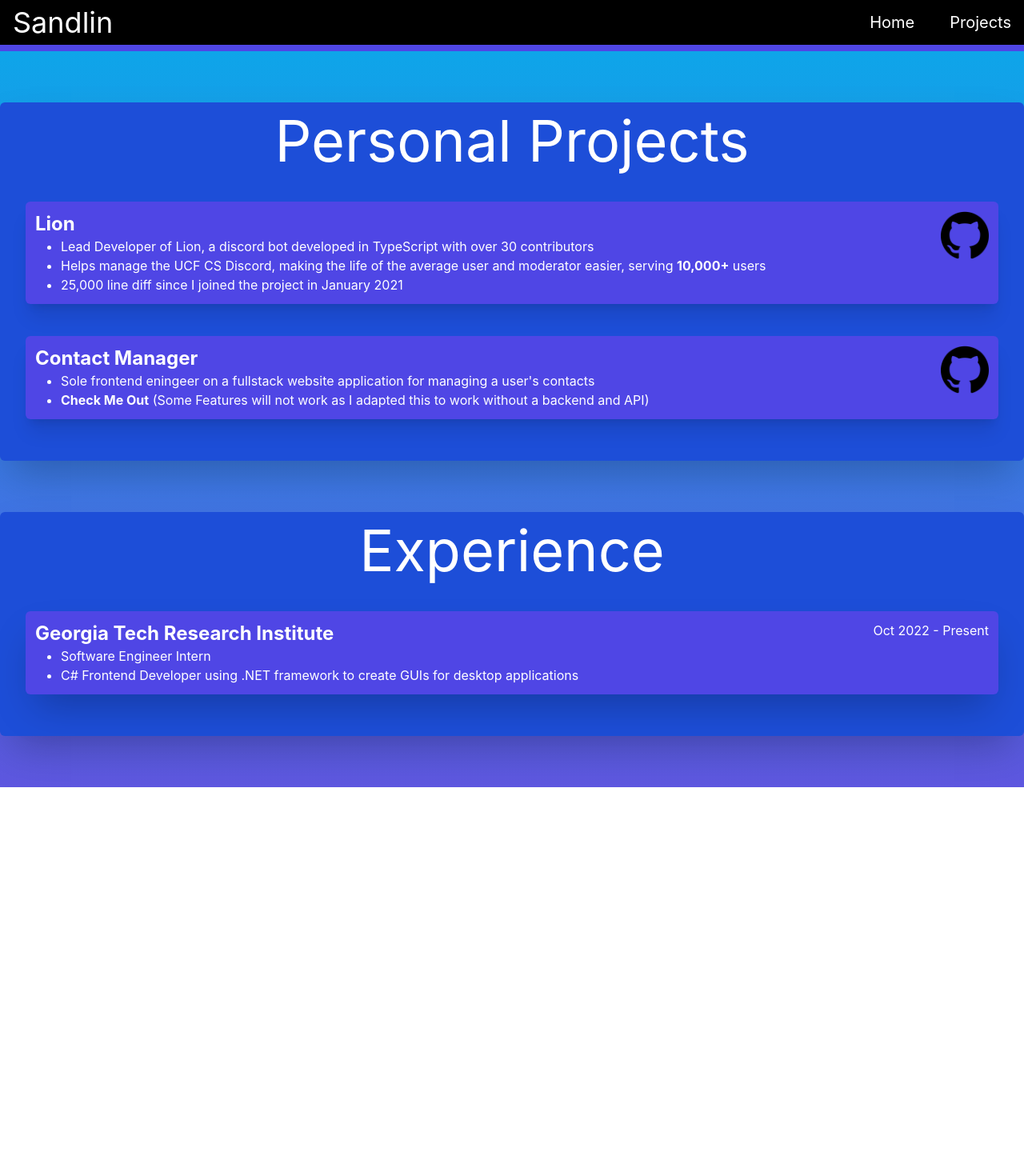
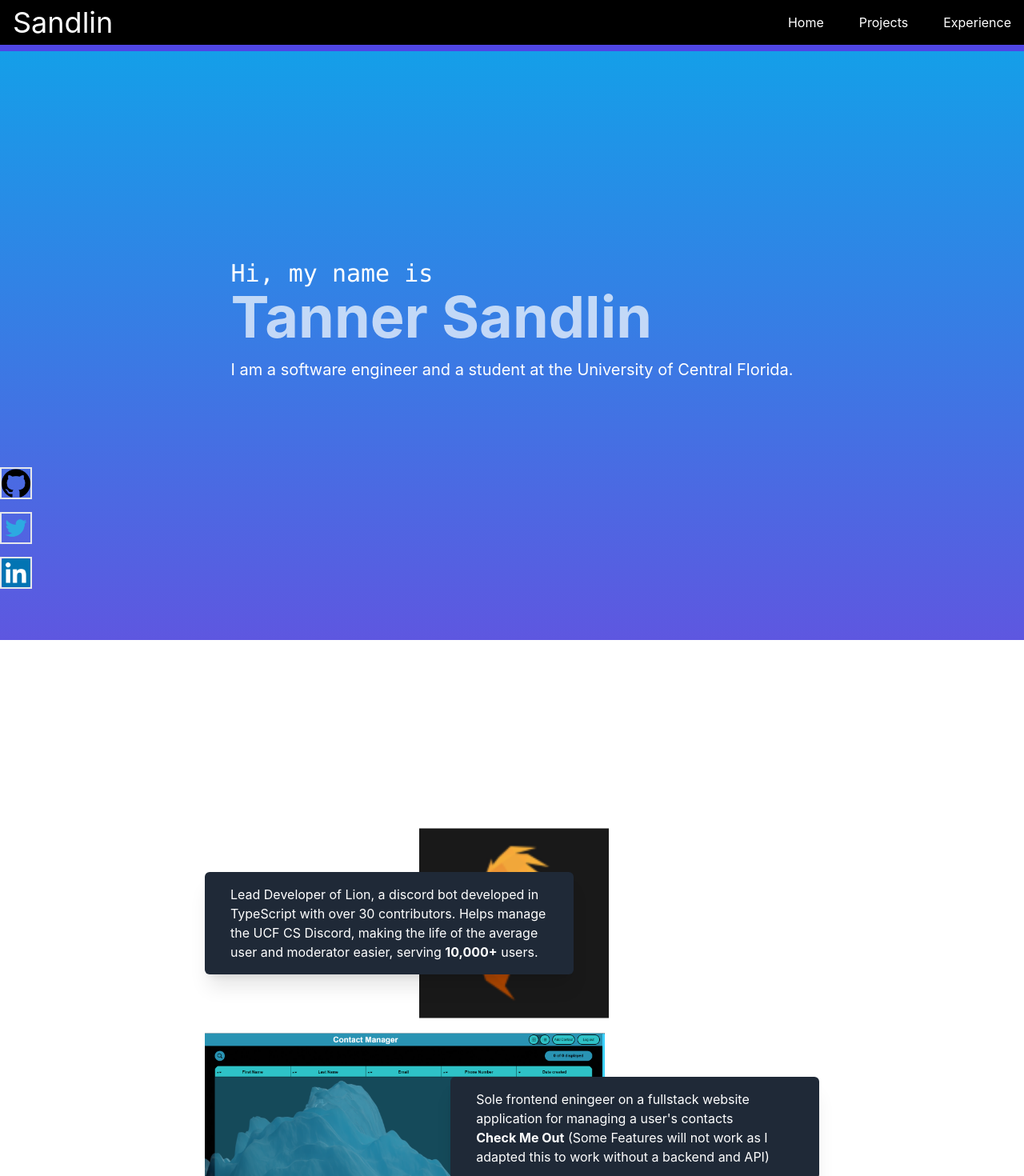
Before and after one commit to tanndlin/Portfolio, a React (Create React App) app: page /projects in a window 1280 px wide. Shown: the top 1470 px of the page at 80% size. Before the commit the page ends 984 px from the top, so only its background shows below. Built offline with nearby package versions, Linux system fonts and the light colour scheme.

Commit message:
Overhaul projects and Homepage

```diff
--- a/src/App.css
+++ b/src/App.css
@@ -1,42 +1,3 @@
-.App {
-  text-align: center;
-}
-
-.App-logo {
-  height: 40vmin;
-  pointer-events: none;
-}
-
-@media (prefers-reduced-motion: no-preference) {
-  .App-logo {
-    animation: App-logo-spin infinite 20s linear;
-  }
-}
-
-.App-header {
-  background-color: #282c34;
-  min-height: 100vh;
-  display: flex;
-  flex-direction: column;
-  align-items: center;
-  justify-content: center;
-  font-size: calc(10px + 2vmin);
-  color: white;
-}
-
-.App-link {
-  color: #61dafb;
-}
-
-@keyframes App-logo-spin {
-  from {
-    transform: rotate(0deg);
-  }
-  to {
-    transform: rotate(360deg);
-  }
-}
-
 .project {
   transition: 0.2s;
 }
@@ -61,6 +22,9 @@
 }
 
 .bg {
-  /* Gradient */
   background: linear-gradient(0deg, #5e57e0 0%, rgb(14 165 233) 100%);
+  position: fixed;
+  height: 100vh;
+  width: 100vw;
+  z-index: -1000;
 }
--- a/src/App.js
+++ b/src/App.js
@@ -1,24 +1,33 @@
 import React from 'react';
-import { BrowserRouter as Router, Routes, Route } from 'react-router-dom';
 import HomePage from './pages/HomePage';
 import Header from './components/Header';
 import ProjectsPage from './pages/ProjectsPage';
+import SocialLink from './components/SocialLink';
+import ExperiencePage from './pages/ExperiencePage';
+import Container from './components/Container';
+import githubLogo from './img/github.png';
+import twitterLogo from './img/twitter.png';
+import linkedinLogo from './img/linkedin.png';
 
 import './App.css';
 
+
 function App() {
   return (
-    <Router>
-      <div>
-        <Header />
-        <Routes>
-          <Route exact path="/" element={<HomePage />} />
-          <Route exact path="/projects" element={<ProjectsPage />} />
-          <Route path="/Contact-Manager/src/index.html" />
-        </Routes>
-      </div>
-    </Router>
-
+    <>
+      <Header />
+      <div className='bg'></div>
+      <li className='fixed flex flex-col justify-center gap-4 bottom-16'>
+        <SocialLink link={'https://github.com/tanndlin'} logo={githubLogo} alt={'Github Logo'} />
+        <SocialLink link={'https://twitter.com/Tanner_Sandlin'} logo={twitterLogo} alt={'Twitter Logo'} />
+        <SocialLink className='w-10' link={'https://www.linkedin.com/in/tanner-sandlin/'} logo={linkedinLogo} alt={'LinkedIn Logo'} />
+      </li>
+      <Container>
+        <HomePage />
+        <ProjectsPage />
+        <ExperiencePage />
+      </Container>
+    </>
   );
 }
 
--- /dev/null
+++ b/src/components/Container.js
@@ -0,0 +1,14 @@
+import React from 'react';
+
+
+const Container = (props) => {
+    return (
+        <div className='w-full flex flex-row lg:px-64 sm:px-16'>
+            <main className='w-full'>
+                {props.children}
+            </main>
+        </div>
+    )
+}
+
+export default Container
--- a/src/components/Header.js
+++ b/src/components/Header.js
@@ -1,15 +1,20 @@
 import React from 'react';
-import { Link } from 'react-router-dom';
 
 function Header() {
     return (
-        <header className='grid grid-cols-3 h-16 bg-black text-white border-b-8 min-w-[400px] border-indigo-600'>
+        <header className='grid h-16 bg-black text-white border-b-8 border-indigo-600 fixed w-full z-50'>
             <h1 className='text-4xl my-auto ml-4'>Sandlin</h1>
             <nav className='col-start-3 my-auto'>
                 <ul className='flex my-auto gap-3 float-right'>
-                    <Link className='mx-4 text-xl' to={{ pathname: '/' }}>Home</Link>
-                    <Link className='mx-4 text-xl' to={{ pathname: '/projects' }}>Projects</Link>
-                    {/* <Link className='mx-4 text-xl' to={{ pathname: '/' }}>Contact</Link> */}
+                    <a className='mx-4 text-md'
+                        href='#home'
+                    >Home</a>
+                    <a className='mx-4 text-md'
+                        href='#projects'
+                    >Projects</a>
+                    <a className='mx-4 text-md'
+                        href='#experience'
+                    >Experience</a>
                 </ul>
             </nav>
         </header>
--- a/src/components/Project.js
+++ b/src/components/Project.js
@@ -1,25 +1,23 @@
 import React from 'react';
-import logo from '../img/github.png';
 
 function Project(props) {
     return (
-        <section className='project flex flex-cols p-3 my-10 mx-5 bg-indigo-600 rounded-md justify-between shadow-xl'>
+        <section className=''>
             <div>
-                <h1 className='text-2xl font-bold'>
+                <h1 className={`text-2xl mb-16 ${props.side === 'right' && 'text-right'}`}>
                     {props.title}
                 </h1>
-                <ul className='list-disc ml-8'>
-                    {props.children}
-                </ul>
-            </div>
-
-            {props.link && (
-                <div className='flex w-1/20 min-w-[48px]'>
-                    <a className='right-0 top-0' href={props.link}>
-                        <img className='' src={logo} alt="Github Logo" />
+                <div className='flex flex-row relative'>
+                    <ul className={`${props.side === 'right' && 'ml-auto'} list-disc pl-8 w-3/5 p-4 bg-gray-800 rounded-md shadow-xl`}>
+                        {props.children}
+                    </ul>
+                    <a
+                        className={`w-3/4 max-w-[500px] absolute top-1/2 -translate-y-1/2 -z-10 ${props.side === 'left' ? 'right-0' : 'left-0'}`}
+                        href={props.link}>
+                        <img className='min-h-[237px]' src={props.img} alt="Project" />
                     </a>
                 </div>
-            )}
+            </div>
         </section>
     );
 }
--- a/src/components/SocialLink.js
+++ b/src/components/SocialLink.js
@@ -2,7 +2,7 @@
 
 function SocialLink(props) {
     return (
-        <span className='flex w-16 socialLink border-2 border-white rounded-full'>
+        <span className='flex w-10 socialLink border-2 cursor-pointer'>
             <a className='m-auto' href={props.link} target="_blank" rel="noopener noreferrer">
                 {props.className && (
                     <img className={props.className} src={props.logo} alt={props.alt} />
--- /dev/null
+++ b/src/pages/ExperiencePage.js
@@ -0,0 +1,19 @@
+import React from 'react'
+import Experience from '../components/Experience'
+
+const ExperiencePage = () => {
+    return (
+        <div id='experience' className='min-h-screen flex min-w-[400px]'>
+
+            <article className="container bg-blue-700 m-auto rounded-md text-white p-3 shadow-2xl">
+                <h1 className="text-7xl text-center">Experience</h1>
+                <Experience title={'Georgia Tech Research Institute'} date={'Oct 2022 - Present'}>
+                    <li>Software Engineer Intern</li>
+                    <li>C# Frontend Developer using .NET framework to create GUIs for desktop applications</li>
+                </Experience>
+            </article>
+        </div>
+    )
+}
+
+export default ExperiencePage
--- a/src/pages/HomePage.js
+++ b/src/pages/HomePage.js
@@ -1,31 +1,16 @@
 import React from 'react';
-import { Link } from 'react-router-dom';
-import SocialLink from '../components/SocialLink';
-import githubLogo from '../img/github.png';
-import twitterLogo from '../img/twitter.png';
-import linkedinLogo from '../img/linkedin.png';
 
 function HomePage() {
     return (
-        <div className='bg h-minus-header flex min-w-[400px]'>
-            <article className="container bg-blue-700 m-auto mt-32 rounded-md text-white py-10 shadow-2xl">
-                <h1 className="text-7xl text-center">Tanner Sandlin</h1>
-                <h2 className="text-3xl text-center">Self-Taught Developer and CS Student</h2>
-
-                <section className="flex flex-col">
-                    <Link
-                        className="text-2xl mx-auto my-10 p-3 px-16 border-4 border-white rounded-md hover:bg-white hover:text-blue-700 shadow-lg"
-                        to={{ pathname: '/projects' }}>
-                        View Projects
-                    </Link>
-                    <div className='flex flex-row justify-center gap-16'>
-                        <SocialLink link={'https://github.com/tanndlin'} logo={githubLogo} alt={'Github Logo'} />
-                        <SocialLink link={'https://twitter.com/Tanner_Sandlin'} logo={twitterLogo} alt={'Twitter Logo'} />
-                        <SocialLink className='w-10' link={'https://www.linkedin.com/in/tanner-sandlin/'} logo={linkedinLogo} alt={'LinkedIn Logo'} />
-                    </div>
-                </section>
+        <div id='home' className='min-h-screen flex w-full'>
+            <article className="m-auto text-white">
+                <h2 className="text-3xl font-mono">Hi, my name is</h2>
+                <h1 className="text-7xl font-bold opacity-70">Tanner Sandlin</h1>
+                <p className='text-xl mt-4'>
+                    I am a software engineer and a student at the University of Central Florida.
+                </p>
             </article>
-        </div>
+        </div >
     );
 }
 
--- a/src/pages/ProjectsPage.js
+++ b/src/pages/ProjectsPage.js
@@ -1,35 +1,41 @@
 import React from 'react';
-import { Link } from 'react-router-dom';
-import Experience from '../components/Experience';
 import Project from '../components/Project';
-
+import lionImg from '../img/lion.png';
+import contactManagerImg from '../img/contact-manager-ss.png';
 
 function ProjectsPage() {
     return (
-        <div className='bg min-h-minus-header flex flex-col gap-16 min-w-[400px]'>
+        <div id='projects' className='min-h-screen flex w-full'>
 
-            <article className="container bg-blue-700 m-auto mb-0 mt-16 rounded-md text-white p-3 shadow-2xl">
-                <h1 className="text-7xl text-center">Personal Projects</h1>
-                <Project title={'Lion'} link={'https://github.com/cs-discord-at-ucf/lion'}>
-                    <li>Lead Developer of Lion, a discord bot developed in TypeScript with over 30 contributors</li>
-                    <li>Helps manage the UCF CS Discord, making the life of the average user and moderator easier, serving <b>10,000+</b> users</li>
-                    <li>25,000 line diff since I joined the project in January 2021</li>
+            <article className="container w-full m-auto text-white flex flex-col gap-8">
+                <h1 className="text-3xl">Personal Projects</h1>
+                <Project
+                    title='Lion'
+                    link='https://github.com/cs-discord-at-ucf/lion'
+                    img={lionImg}
+                    side='left'
+                >
+                    <p>
+                        Lead Developer of Lion, a discord bot developed in
+                        TypeScript with over 30 contributors. Helps manage the
+                        UCF CS Discord, making the life of the average user and
+                        moderator easier, serving <b>10,000+</b> users.
+                    </p>
                 </Project>
 
-                <Project title={'Contact Manager'} link={'https://github.com/tanndlin/Contact-Manager'}>
-                    <li>Sole frontend eningeer on a fullstack website application for managing a user's contacts</li>
-                    <li className=''><Link to='/cmindex.html' target="_blank" rel="noopener noreferrer"> <b>Check Me Out</b> (Some Features will not work as I adapted this to work without a backend and API)</Link></li>
+                <Project
+                    title='Contact Manager'
+                    link='https://github.com/tanndlin/Contact-Manager'
+                    img={contactManagerImg}
+                    side='right'
+                >
+                    <p>
+                        Sole frontend eningeer on a fullstack website application
+                        for managing a user's contacts <br />
+                        <a href='/cmindex.html' target="_blank" rel="noopener noreferrer"> <b>Check Me Out</b> (Some Features will not work as I adapted this to work without a backend and API)</a>
+                    </p>
                 </Project>
             </article>
-
-            <article className="container bg-blue-700 m-auto mb-16 mt-0 rounded-md text-white p-3 shadow-2xl">
-                <h1 className="text-7xl text-center">Experience</h1>
-                <Experience title={'Georgia Tech Research Institute'} date={'Oct 2022 - Present'}>
-                    <li>Software Engineer Intern</li>
-                    <li>C# Frontend Developer using .NET framework to create GUIs for desktop applications</li>
-                </Experience>
-            </article>
-
         </div>
     );
 
```
Also changed, not shown: src/img/contact-manager-ss.png (added), src/img/lion.png (added).
